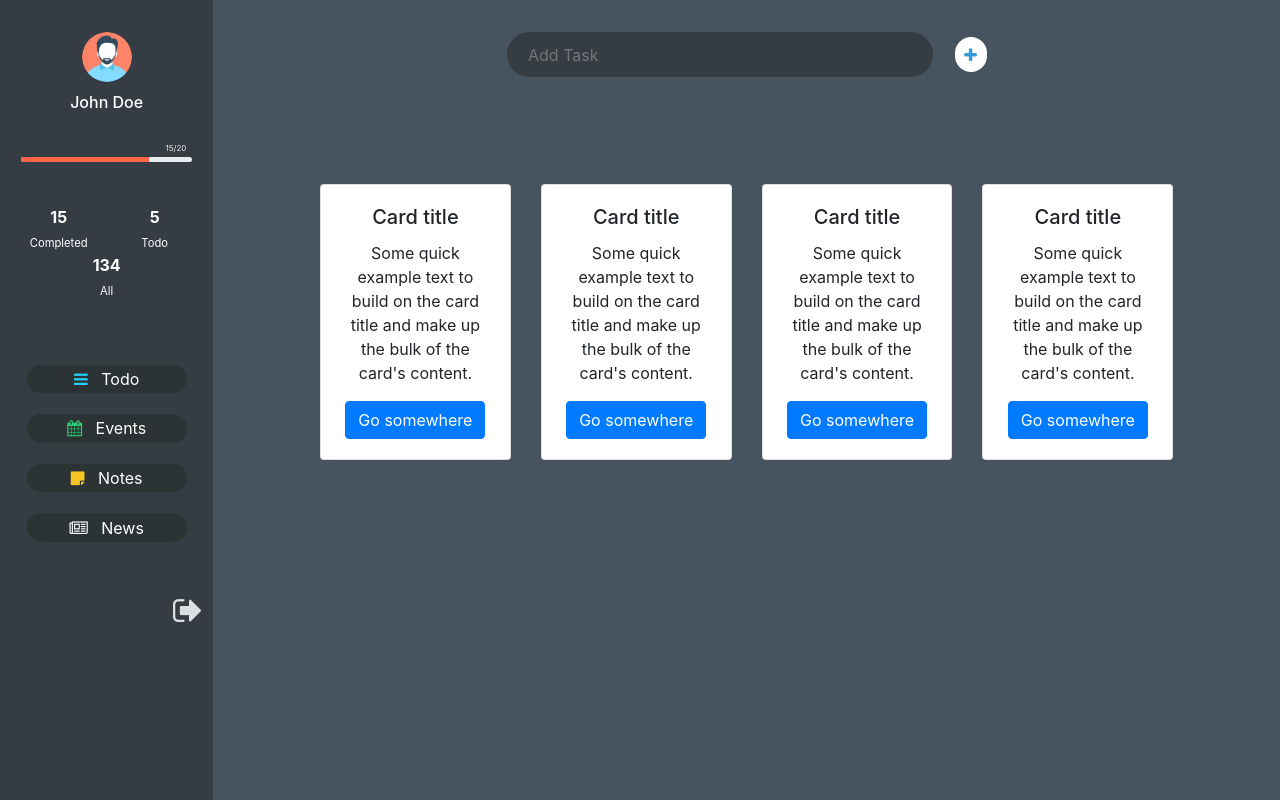
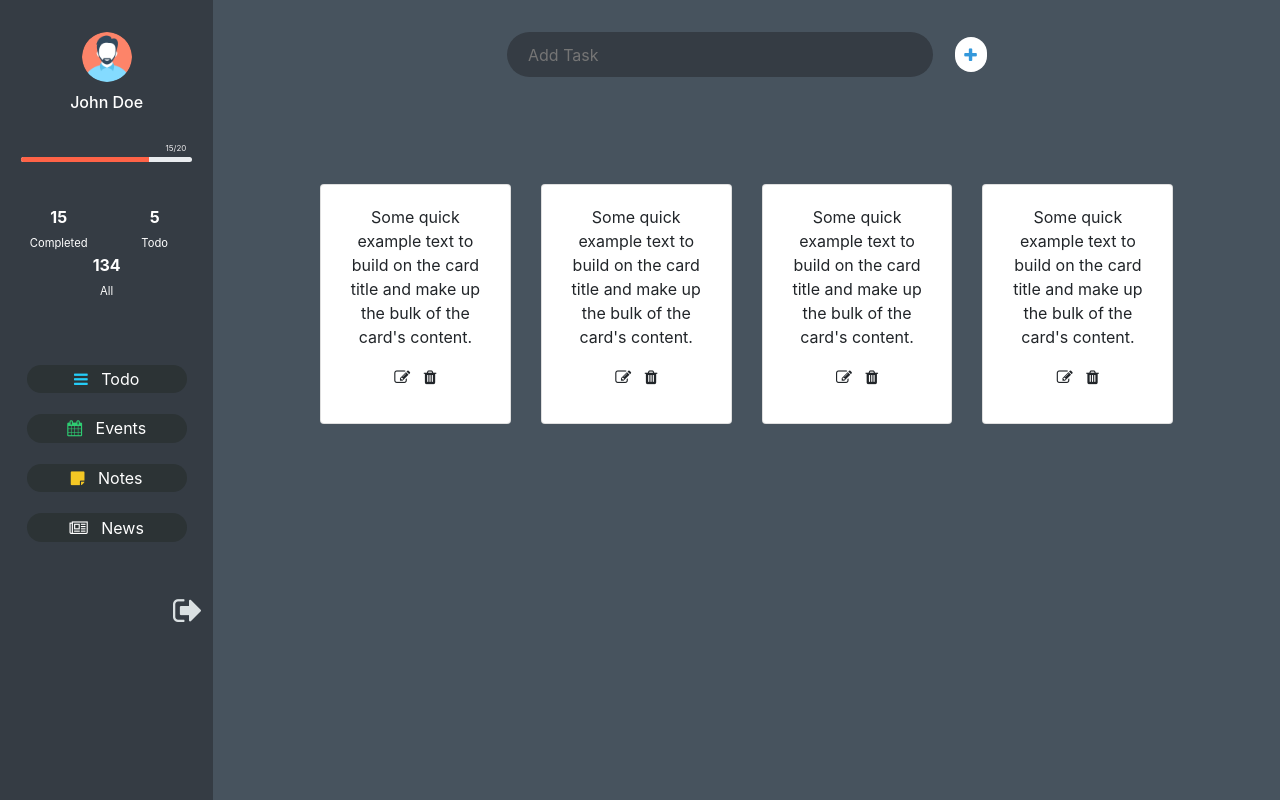
Before and after one commit to Gokul-ramalingam/Taskist, an Angular app: page /todo in a window 1280 px wide. Built offline with nearby package versions, Linux system fonts and the light colour scheme.

Commit message:
Update in todo component

```diff
--- a/src/app/todo/todo.component.css
+++ b/src/app/todo/todo.component.css
@@ -29,7 +29,7 @@ color: #ffffff;
     border-radius: 50px;
     padding: 0.5%;
 
-    -webkit-transition: color 0.8s ease-out;
+ -webkit-transition: color 0.8s ease-out;
  -moz-transition: color 0.8s ease-out;
  -o-transition: color 0.8s ease-out;
  -ms-transition: color 0.8s ease-out;
@@ -59,3 +59,7 @@ color: #ffffff;
     scrollbar-width: none; /* Firefox */
     -ms-overflow-style: none;  /* IE 10+ */
   }
+
+ .card{
+     height: 15rem;
+ }
--- a/src/app/todo/todo.component.html
+++ b/src/app/todo/todo.component.html
@@ -9,18 +9,19 @@
                               <div class="col-12 col-sm-12 col-lg-3">
                                   <div class="card">
                                         <div class="card-body">
-                                          <h5 class="card-title">Card title</h5>
                                           <p class="card-text">Some quick example text to build on the card title and make up the bulk of the card's content.</p>
-                                          <a href="#" class="btn btn-primary">Go somewhere</a>
+                                            <i class="fa fa-edit"></i>&nbsp;&nbsp;
+                                            <i class="fa fa-trash"></i>
                                           </div>
                                   </div>
                               </div>
                               <div class="col-12 col-sm-12 col-lg-3">
                                         <div class="card">
                                               <div class="card-body">
-                                                <h5 class="card-title">Card title</h5>
+
                                                 <p class="card-text">Some quick example text to build on the card title and make up the bulk of the card's content.</p>
-                                                <a href="#" class="btn btn-primary">Go somewhere</a>
+                                                <i class="fa fa-edit"></i>&nbsp;&nbsp;
+                                                <i class="fa fa-trash"></i>
                                                 </div>
                                         </div>
                                     </div>
@@ -28,9 +29,10 @@
                                     <div class="col-12 col-sm-12 col-lg-3">
                                              <div class="card">
                                                    <div class="card-body">
-                                                     <h5 class="card-title">Card title</h5>
+
                                                      <p class="card-text">Some quick example text to build on the card title and make up the bulk of the card's content.</p>
-                                                     <a href="#" class="btn btn-primary">Go somewhere</a>
+                                                     <i class="fa fa-edit"></i>&nbsp;&nbsp;
+                                                    <i class="fa fa-trash"></i>
                                                      </div>
                                              </div>
                                          </div>
@@ -39,9 +41,10 @@
                                          <div class="col-12 col-sm-12 col-lg-3">
                                                   <div class="card">
                                                         <div class="card-body">
-                                                          <h5 class="card-title">Card title</h5>
+
                                                           <p class="card-text">Some quick example text to build on the card title and make up the bulk of the card's content.</p>
-                                                          <a href="#" class="btn btn-primary">Go somewhere</a>
+                                                          <i class="fa fa-edit"></i>&nbsp;&nbsp;
+                                                          <i class="fa fa-trash"></i>
                                                           </div>
                                                   </div>
                                               </div>
@@ -50,9 +53,10 @@
                                               <div class="col-12 col-sm-12 col-lg-3">
                                                        <div class="card">
                                                              <div class="card-body">
-                                                               <h5 class="card-title">Card title</h5>
+
                                                                <p class="card-text">Some quick example text to build on the card title and make up the bulk of the card's content.</p>
-                                                               <a href="#" class="btn btn-primary">Go somewhere</a>
+                                                               <i class="fa fa-edit"></i>&nbsp;&nbsp;
+                                                               <i class="fa fa-trash"></i>
                                                                </div>
                                                        </div>
                                                    </div>
@@ -62,9 +66,10 @@
                                                    <div class="col-12 col-sm-12 col-lg-3">
                                                             <div class="card">
                                                                   <div class="card-body">
-                                                                    <h5 class="card-title">Card title</h5>
+
                                                                     <p class="card-text">Some quick example text to build on the card title and make up the bulk of the card's content.</p>
-                                                                    <a href="#" class="btn btn-primary">Go somewhere</a>
+                                                                    <i class="fa fa-edit"></i>&nbsp;&nbsp;
+                                                                    <i class="fa fa-trash"></i>
                                                                     </div>
                                                             </div>
                                                         </div>
```
